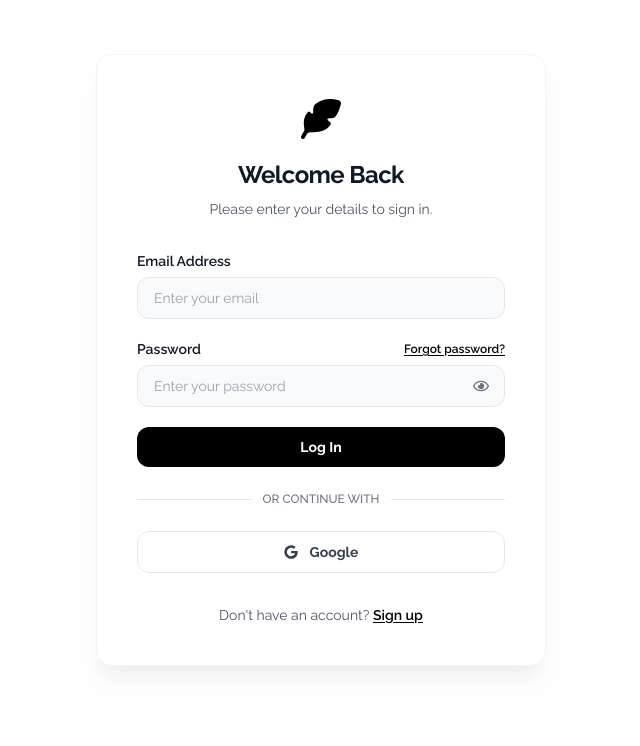
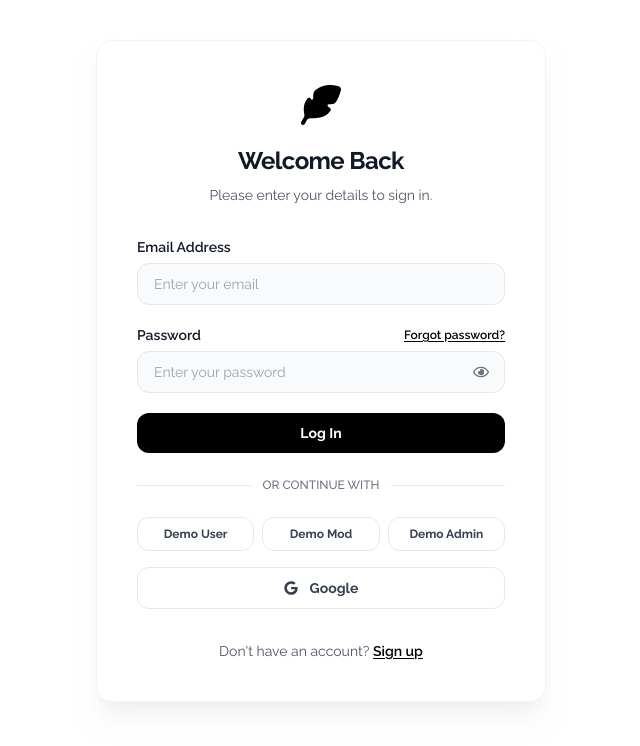
Before and after one commit to RaisulKayesRaka/Okkhor-Client, a React (Vite) app: page /login in a window 1280 px wide. Shown: the top 746 px of the page, without its empty margins (319-959 px from the left). Built offline with nearby package versions, Linux system fonts and the light colour scheme; no server answers.

Commit message:
Add demo user buttons to Login for quick access to predefined credentials

```diff
--- a/src/pages/Auth/Login.jsx
+++ b/src/pages/Auth/Login.jsx
@@ -182,6 +182,42 @@ export default function Login() {
             <hr className="flex-1 border-gray-200 dark:border-gray-700" />
           </div>
 
+          <div className="mb-4 grid grid-cols-3 gap-2">
+            <button
+              onClick={() => {
+                if (emailRef.current) emailRef.current.value = "raisulkayesofficial@gmail.com";
+                const passwordInput = document.getElementById("password");
+                if (passwordInput) passwordInput.value = "Password@123";
+              }}
+              type="button"
+              className="rounded-xl border border-gray-200 bg-white py-2 text-xs font-bold text-gray-700 transition hover:bg-gray-50 focus:scale-[0.98] dark:border-gray-700 dark:bg-transparent dark:text-white dark:hover:bg-gray-800"
+            >
+              Demo User
+            </button>
+            <button
+              onClick={() => {
+                if (emailRef.current) emailRef.current.value = "moderator@okkhor.com";
+                const passwordInput = document.getElementById("password");
+                if (passwordInput) passwordInput.value = "Password@123";
+              }}
+              type="button"
+              className="rounded-xl border border-gray-200 bg-white py-2 text-xs font-bold text-gray-700 transition hover:bg-gray-50 focus:scale-[0.98] dark:border-gray-700 dark:bg-transparent dark:text-white dark:hover:bg-gray-800"
+            >
+              Demo Mod
+            </button>
+            <button
+              onClick={() => {
+                if (emailRef.current) emailRef.current.value = "admin@okkhor.com";
+                const passwordInput = document.getElementById("password");
+                if (passwordInput) passwordInput.value = "Password@123";
+              }}
+              type="button"
+              className="rounded-xl border border-gray-200 bg-white py-2 text-xs font-bold text-gray-700 transition hover:bg-gray-50 focus:scale-[0.98] dark:border-gray-700 dark:bg-transparent dark:text-white dark:hover:bg-gray-800"
+            >
+              Demo Admin
+            </button>
+          </div>
+
           <button
             onClick={handleGoogleLogIn}
             type="button"
```
